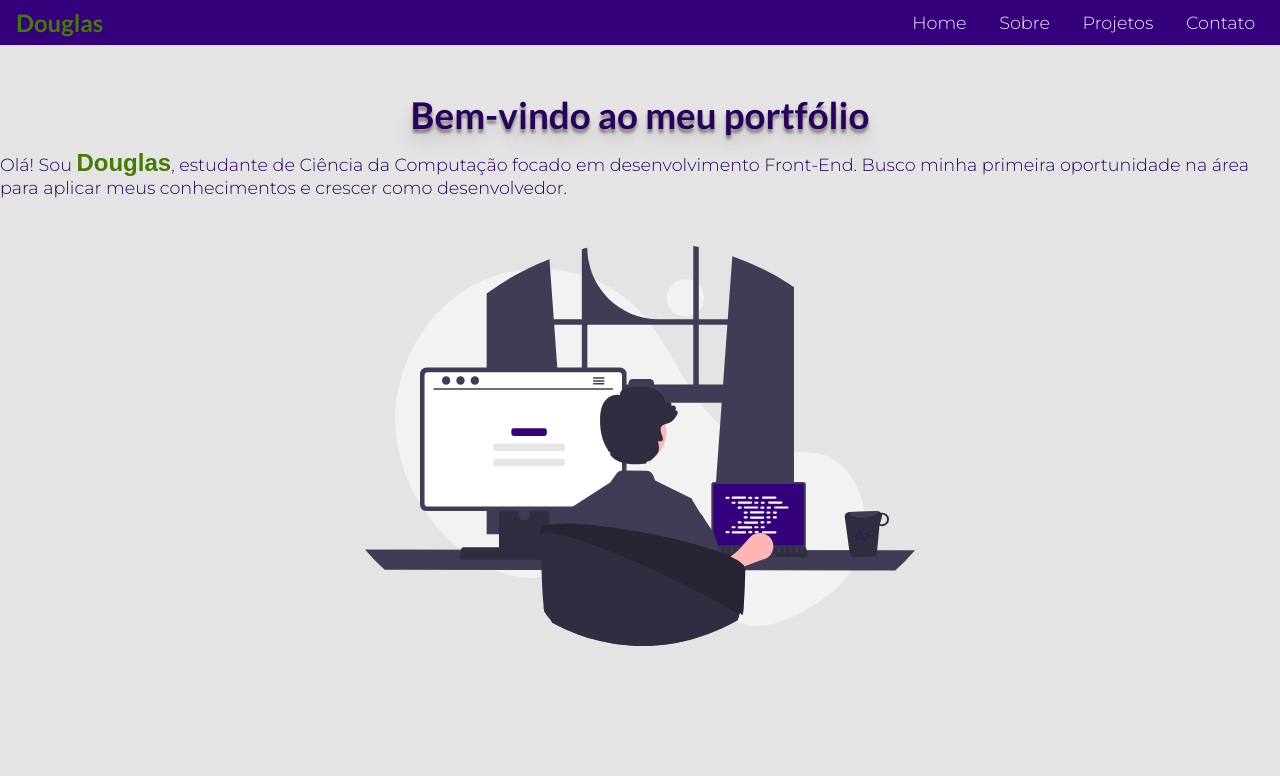
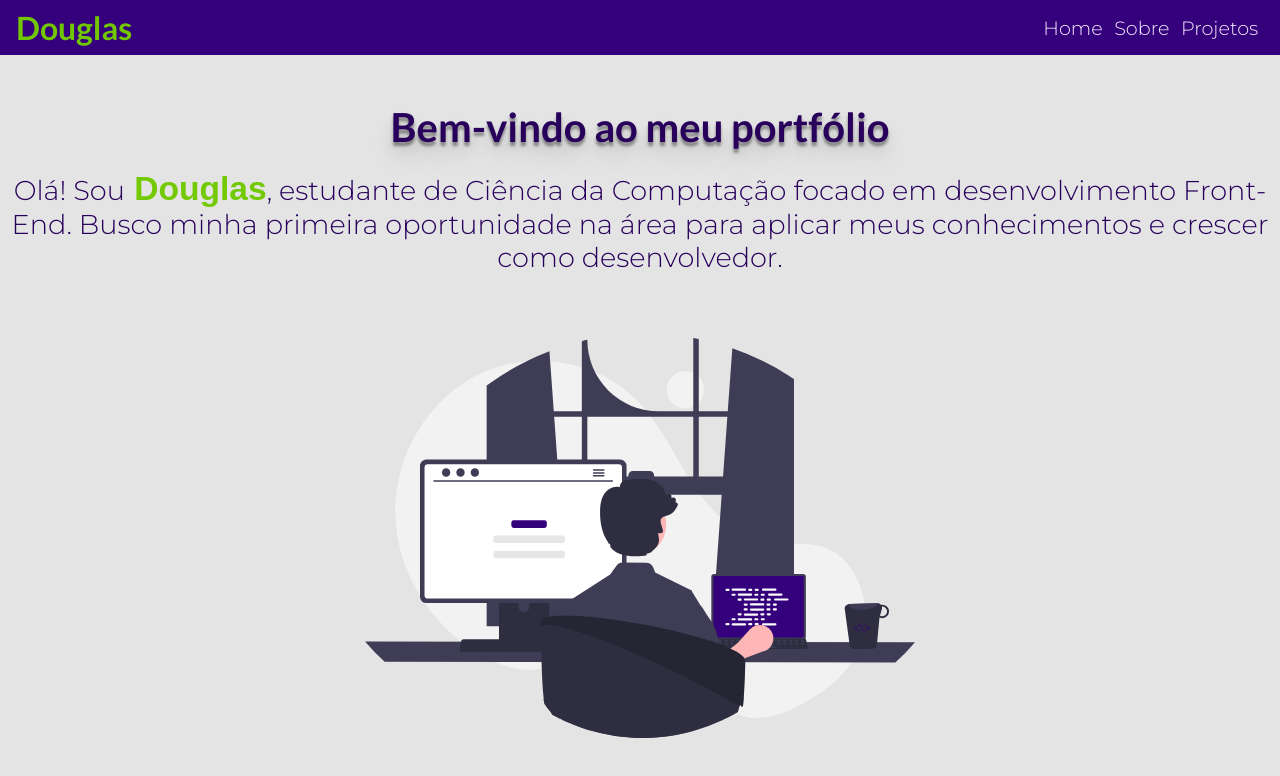
Before and after one commit to Douglas-M-Miranda/portfolio, a React (Vite) app: page / in a window 1280 px wide. Shown: the top 776 px of the page. Built offline with nearby package versions, Linux system fonts and the light colour scheme; a web font is replaced by a local one.

Commit message:
responsiveness completed

```diff
--- a/index.html
+++ b/index.html
@@ -5,6 +5,7 @@
     <meta name="viewport" content="width=device-width, initial-scale=1.0" />
     <link rel="preconnect" href="https://fonts.googleapis.com">
     <link rel="preconnect" href="https://fonts.gstatic.com" crossorigin>
+    <link rel="shortcut icon" href="src/assets/favicon.png" type="image/x-icon">
     <link href="https://fonts.googleapis.com/css2?family=Lato:ital,wght@0,100;0,300;0,400;0,700;0,900;1,100;1,300;1,400;1,700;1,900&family=Montserrat:ital,wght@0,100..900;1,100..900&family=Tiny5&display=swap" rel="stylesheet">
     <title>portfólio - Douglas Miranda Macedo</title>
   </head>
--- a/src/components/navbar/NavBar.module.scss
+++ b/src/components/navbar/NavBar.module.scss
@@ -17,6 +17,11 @@
 
         user-select: none;
         cursor: pointer;
+        transition: transform .2s;
+
+        &:hover {
+            transform: scale(1.05);
+        }
     }
 }
 
@@ -68,3 +73,35 @@
         position: relative;
     }
 }
+
+@media (min-width: 320px) {
+    .menu {
+        span {
+            font-size: 1.2rem;
+        }
+
+        .containerItems {
+            gap: 0;
+
+            .menuItem {
+                font-size: .9rem;
+                padding: .5em;
+            }
+        }
+    }
+}
+
+@media (min-width: 768px) {
+    .menu {
+        span {
+            font-size: 2rem;
+        }
+
+        .containerItems {
+            .menuItem {
+                font-size: 1.2rem;
+                padding: .3em;
+            }
+        }
+    }
+}
--- a/src/components/navbar/NavBar.tsx
+++ b/src/components/navbar/NavBar.tsx
@@ -4,13 +4,13 @@ import { Link } from 'react-router-dom';
 function NavBar() {
     return(
         <nav className={styles.menu}>
-            <span>Douglas</span> {/*Arrumar estilização do link*/}
+            <span>Douglas</span>
 
             <ul className={styles.containerItems}>
                 <li><Link to="/" className={styles.menuItem}>Home</Link></li>
                 <li><Link to="/sobre" className={styles.menuItem}>Sobre</Link></li>
                 <li><Link to="/projetos" className={styles.menuItem}>Projetos</Link></li>
-                <li><Link to="/" className={styles.menuItem}>Contato</Link></li>
+                {/* <li><Link to="/" className={styles.menuItem}>Contato</Link></li> */}
             </ul>
         </nav>
     );
--- a/src/pages/about/About.module.scss
+++ b/src/pages/about/About.module.scss
@@ -11,7 +11,7 @@
     flex-direction: column;
     align-items: center;
 
-    width: 50em;
+    // width: 50em;
     margin: 0 auto;
 
     .imageAbout {
@@ -30,7 +30,7 @@
             color: var.$text-color-backgroundWhite;
 
             &:last-child {
-                margin-bottom: 4em;
+                margin-bottom: .5em;
             }
         }
     }
@@ -117,3 +117,61 @@
         --angle: 360deg;
     }
 }
+
+@media (min-width: 320px) {
+    .containerAbout {
+        .imageAbout {
+            margin: 0 auto;
+            img {
+                height: 18em;
+                margin: 2em 0 2em 0;
+            }
+        }
+
+        .textAbout {
+            font-size: 1rem;
+            padding: .5em;
+        }
+
+        .technicsAbout {
+            grid-template-columns: repeat(2, 1fr);
+
+            .containerDetails {
+                top: 65%;
+
+                p {
+                    font-size: 1rem;
+                }
+            }
+        }
+    }
+}
+
+@media (min-width: 768px) {
+    .containerAbout {
+        .imageAbout {
+            img {
+                height: 25em;
+            }
+        }
+
+        .textAbout {
+            p {
+                font-size: 1.6rem;
+                padding: .5em;
+            }
+        }
+
+        .technicsAbout {
+            grid-template-columns: repeat(4, 1fr);
+
+            .containerDetails {
+                top: 70%;
+
+                p {
+                    font-size: 1.7rem;
+                }
+            }
+        }
+    }
+}
--- a/src/pages/home/Home.module.scss
+++ b/src/pages/home/Home.module.scss
@@ -34,6 +34,10 @@
             font-size: 1.5rem;
             font-weight: bold;
             color: var.$focus-color;
+
+            &::before {
+                content: " ";
+            }
         }
     }
 
@@ -44,3 +48,55 @@
         }
     }
 }
+
+@media (min-width: 320px) {
+    .containerPresentation {
+        margin-top: 2em;
+
+        .summary {
+            h2 {
+                font-size: 1.7rem;
+            }
+
+            p {
+                font-size: 1.2rem;
+                text-align: center;
+            }
+        }
+
+        .draw {
+            img {
+                height: 14em;
+                margin-top: 3em;
+            }
+        }
+    }
+}
+
+@media (min-width: 768px) {
+    .containerPresentation {
+        margin-top: 3em;
+
+        .summary {
+            h2 {
+                font-size: 2.5rem;
+            }
+
+            p {
+                font-size: 1.7rem;
+                text-align: center;
+            }
+
+            span {
+                font-size: 2.1rem;
+            }
+        }
+
+        .draw {
+            img {
+                height: 25em;
+                margin-top: 4em;
+            }
+        }
+    }
+}
--- a/src/pages/home/Home.tsx
+++ b/src/pages/home/Home.tsx
@@ -1,17 +1,38 @@
 import styles from './Home.module.scss'
 import draw from '../../assets/undrawProgramming.svg'
+import { motion, AnimatePresence, easeIn } from 'motion/react';
 
 function Home() {
     return (
         <section className={styles.containerPresentation}>
-            <article className={styles.summary}>
-                <h2>Bem-vindo ao meu portfólio</h2>
-                <p>Olá! Sou <span>Douglas</span>, estudante de Ciência da Computação focado em desenvolvimento Front-End. Busco minha primeira oportunidade na área para aplicar meus conhecimentos e crescer como desenvolvedor.</p>
-            </article>
+            <AnimatePresence>
+                <motion.article
+                    className={styles.summary}
+                    initial={{ opacity: 0, y: 200 }}
+                    animate={{ opacity: 1, y: 0 }}
+                    transition={{ ease: easeIn, duration: .7 }}
+                >
+                    <h2>Bem-vindo ao meu portfólio</h2>
 
-            <article className={styles.draw}>
-                <img src={draw} alt="" />
-            </article>
+                    <p>Olá! Sou
+                        <motion.span
+                        initial={{ opacity: 0 }}
+                        animate={{ opacity: 1 }}
+                        transition={{ ease: easeIn, duration: .7, delay: .8 }}
+                        >
+                            Douglas
+                        </motion.span>, estudante de Ciência da Computação focado em desenvolvimento Front-End. Busco minha primeira oportunidade na área para aplicar meus conhecimentos e crescer como desenvolvedor.</p>
+                </motion.article>
+
+                <motion.article
+                className={styles.draw}
+                initial={{ opacity: 0, x: -500, rotate: 90 }}
+                    animate={{ opacity: 1, x: 0, rotate: 0 }}
+                    transition={{ ease: easeIn, duration: .8, delay: .4 }}
+                >
+                    <img src={draw} alt="" />
+                </motion.article>
+            </AnimatePresence>
         </section>
     );
 }
--- a/src/pages/projects/Projects.module.scss
+++ b/src/pages/projects/Projects.module.scss
@@ -48,35 +48,26 @@
     }
 
     .containerAmplifiedImage {
-
         .overlay {
-            position: fixed;
-            top: 50%;
-            left: 50%;
-            transform: translate(-50%, -50%);
-            background: white;
-            padding: 20px;
-            border-radius: 12px;
-            box-shadow: 0 10px 40px rgba(0, 0, 0, 0.4);
-            text-align: center;
+            position: absolute;
+            height: 25em;
+            top: 25%;
+            left: 4%;
 
             .amplifiedImage {
-                height: 25em;
+                height: 100%;
+                box-shadow: 0 10px 40px rgba(0, 0, 0, 0.4);
+                border-radius: 10px;
+            }
+
+            .exit {
                 position: absolute;
-                top: 50%;
-                left: 50%;
-                transform: translate(-50%, -50%);
+                top: 10px;
+                right: 10px;
+                cursor: pointer;
             }
         }
 
-
-        .exit {
-            position: absolute;
-            top: 30%;
-            right: 2%;
-            transform: translate(-30%, -2%);
-            cursor: pointer;
-        }
     }
 
     .containerIcons {
@@ -106,3 +97,70 @@
 
     }
 }
+
+@media (min-width: 320px) {
+    .containerProjetsItems {
+        grid-template-columns: repeat(1, minmax(25px, 15em));
+
+        .containerAmplifiedImage {
+            .overlay {
+                height: 9em;
+
+                .amplifiedImage {
+                    border-radius: 5px;
+                }
+            }
+        }
+    }
+}
+
+@media (min-width: 768px) {
+    .containerProjetsItems {
+        grid-template-columns: repeat(2, minmax(25px, 18em));
+
+        .containerAmplifiedImage {
+            .overlay {
+                left: 6.5%;
+                height: 20.5em;
+            }
+        }
+    }
+}
+
+@media (min-width: 884px) {
+    .containerProjetsItems {
+        .containerAmplifiedImage {
+            .overlay {
+                left: 4%;
+                height: 25em;
+            }
+        }
+    }
+}
+
+@media (min-width: 1280px) {
+    .containerProjetsItems {
+        grid-template-columns: repeat(3, minmax(25px, 18em));
+
+        .containerAmplifiedImage {
+            .overlay {
+                left: 11%;
+                height: 30em;
+            }
+        }
+    }
+}
+
+@media (min-width: 1280px) {
+    .containerProjetsItems {
+        grid-template-columns: repeat(4, minmax(25px, 18em));
+
+        .containerAmplifiedImage {
+            .overlay {
+                top: 20%;
+                left: 20%;
+                height: 35em;
+            }
+        }
+    }
+}
--- a/src/styles/_variables.scss
+++ b/src/styles/_variables.scss
@@ -1,5 +1,5 @@
 $primary-color: #35007B;
-$focus-color: #457B00;
+$focus-color: #72c900fd;
 $text-color: #f3eaff;
 $text-color-backgroundWhite: #28005C;
 $text-color-backgroundPurple: #E5FFC2;
```
Also changed, not shown: src/pages/about/About.tsx (+24 -9 lines), src/pages/projects/Projects.tsx (+36 -9 lines), src/assets/favicon.png (added), 1 other file (tests, documents, lock files or other folders).
